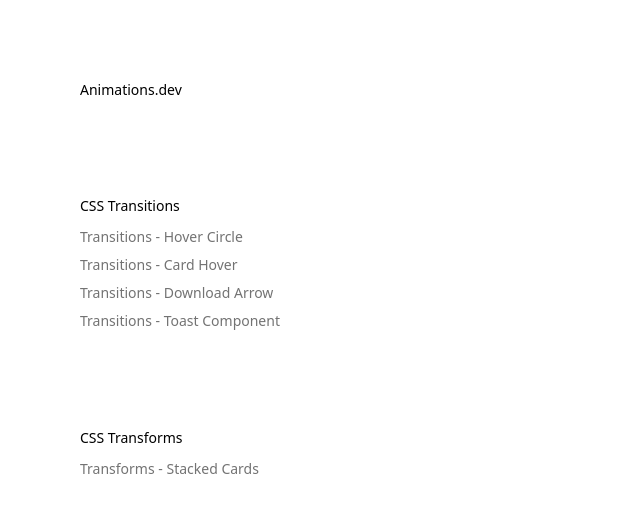
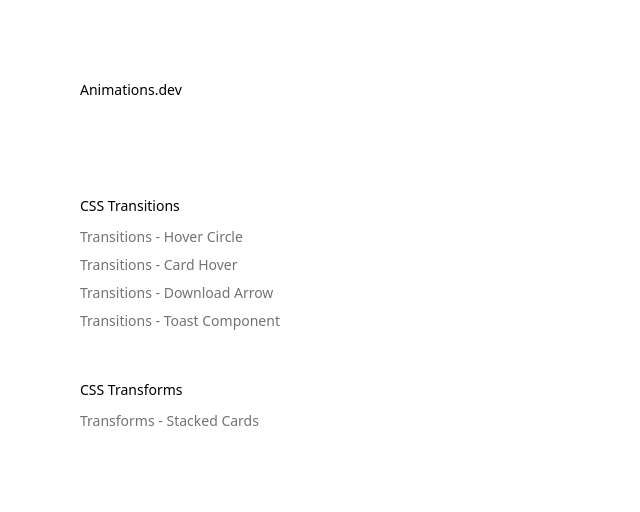
Before and after one commit to gewoonseba/animations-dev, a Next.js app: page / in a window 1280 px wide. Shown: the top 512 px of the page, without its empty margins (0-640 px from the left). Built offline with nearby package versions, Linux system fonts and the light colour scheme.

Commit message:
Change bottom margin

```diff
--- a/app/page.tsx
+++ b/app/page.tsx
@@ -5,7 +5,7 @@ export default function Home() {
     <div>
       <h1 className="text-sm text-black mb-24">Animations.dev</h1>
 
-      <div className="mb-24">
+      <div className="mb-12">
         <h2 className="text-sm text-black mb-2">CSS Transitions</h2>
         <ul className="list-none p-0">
           <li className="mb-1">
@@ -43,7 +43,7 @@ export default function Home() {
         </ul>
       </div>
 
-      <div className="mb-24">
+      <div className="mb-12">
         <h2 className="text-sm text-black mb-2">CSS Transforms</h2>
         <ul className="list-none p-0">
           <li className="mb-1">
```
